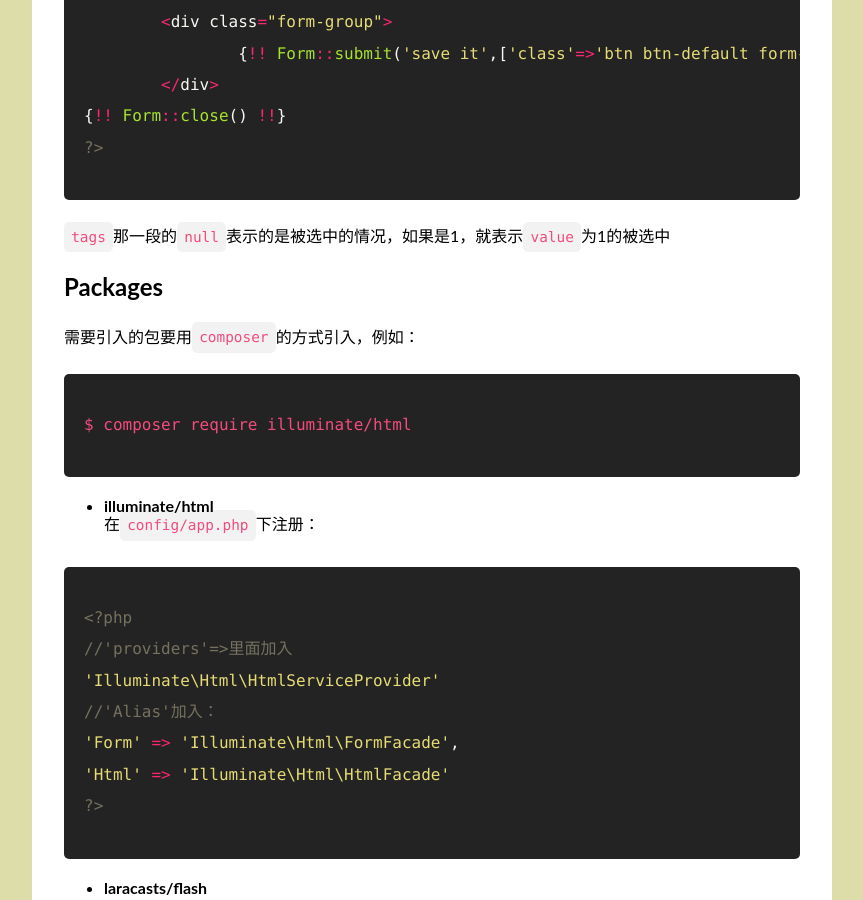
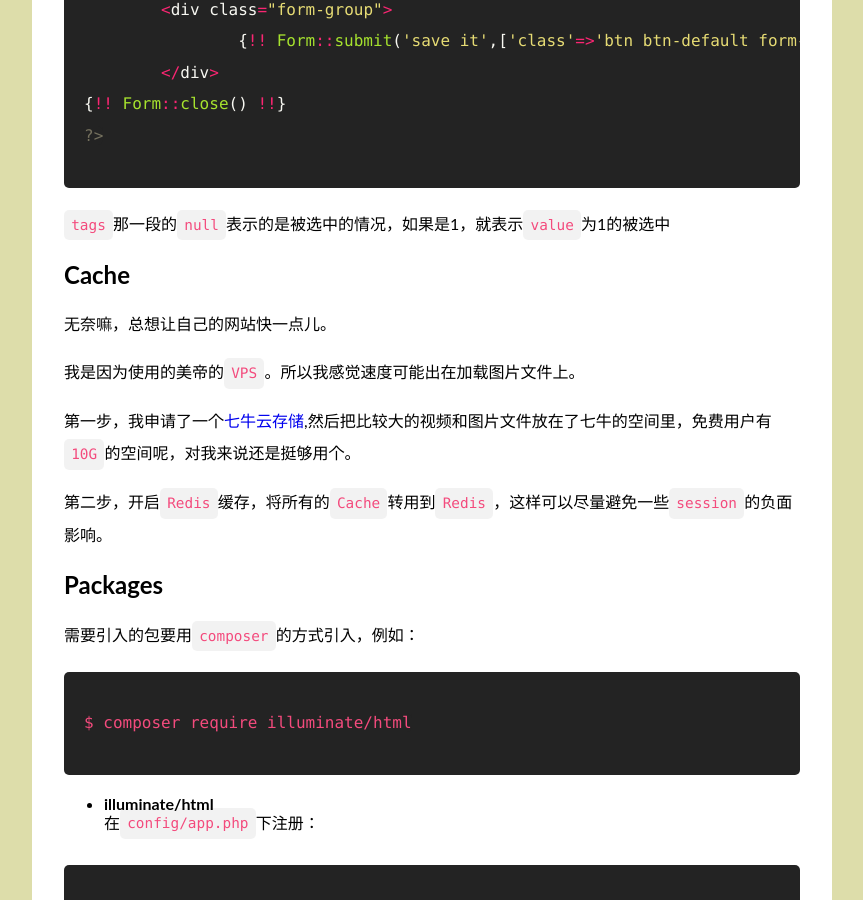
Before and after one commit to AnnatarHe/AnnatarHe.github.io, a Jekyll site: the page built from _posts/2015-07-09-Laravel-study-notes.md, in a window 1280 px wide and 900 px high, scrolled down 9719 px. Shown: the whole window, without its empty margins (208-1071 px from the left). Built offline with Jekyll 4.4.1, drawn with Linux system fonts in a browser that asks for light colours; nearby versions of some CDN libraries; comment, search, counter and statistics services are not loaded.

Commit message:
update cache paritial

```diff
--- a/_posts/2015-07-09-Laravel-study-notes.md
+++ b/_posts/2015-07-09-Laravel-study-notes.md
@@ -247,7 +247,7 @@ flash()->overlay('infomation','title');
 @include ('flash::message')
 ?>
 {% endhighlight %}
-#Form
+## Form
 首先要安装下面的`Form`的package。然后来创作表单吧！
 {% highlight php %}
 <?php
@@ -272,6 +272,15 @@ flash()->overlay('infomation','title');
 {% endhighlight %}
 `tags`那一段的`null`表示的是被选中的情况，如果是1，就表示`value`为1的被选中
 
+## Cache
+
+无奈嘛，总想让自己的网站快一点儿。
+
+我是因为使用的美帝的`VPS`。所以我感觉速度可能出在加载图片文件上。
+
+第一步，我申请了一个[七牛云存储](http://qiniu.com),然后把比较大的视频和图片文件放在了七牛的空间里，免费用户有`10G`的空间呢，对我来说还是挺够用个。
+
+第二步，开启`Redis`缓存，将所有的`Cache`转用到`Redis`，这样可以尽量避免一些`session`的负面影响。
 
 
 ## Packages
```
